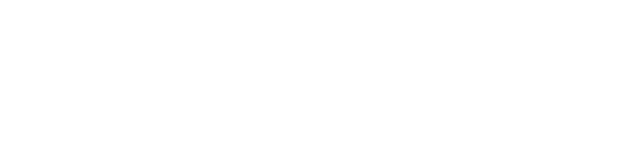
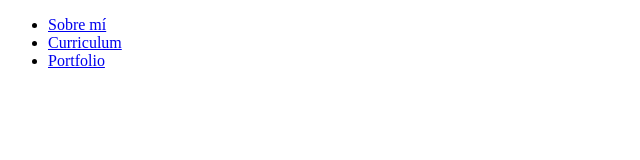
Before and after one commit to DanielaGanan/Presentacion, a plain HTML site: page index.html in a window 1280 px wide. Shown: the whole page, without its empty margins (0-640 px from the left). Drawn offline with Linux system fonts and the light colour scheme.

Commit message:
menu y estructura carpetas

```diff
--- a/index.html
+++ b/index.html
@@ -1,7 +1,24 @@
 <!DOCTYPE html>
+<html>
+<head>
+    <title>Presentación</title>
+    <link rel="stylesheet" type="text/css" href="./css/estilo.css"/>
 
-<html>
+</head>
 
+<body>
+    <main>
+        <nav>
+            <ul>
+                <li><a href="./index.html">Sobre mí</a></li>
+                <li><a href="./curriculum.html">Curriculum</a></li>
+                <li><a href="./portfolio.html">Portfolio</a></li>
+            </ul>
+        </nav>
+    </main>
 
+    <footer>
 
+    </footer>
+</body>
 </html>
```
Also changed, not shown: css/estilo.css (added), curriculum.html (added), portfolio.html (added).
